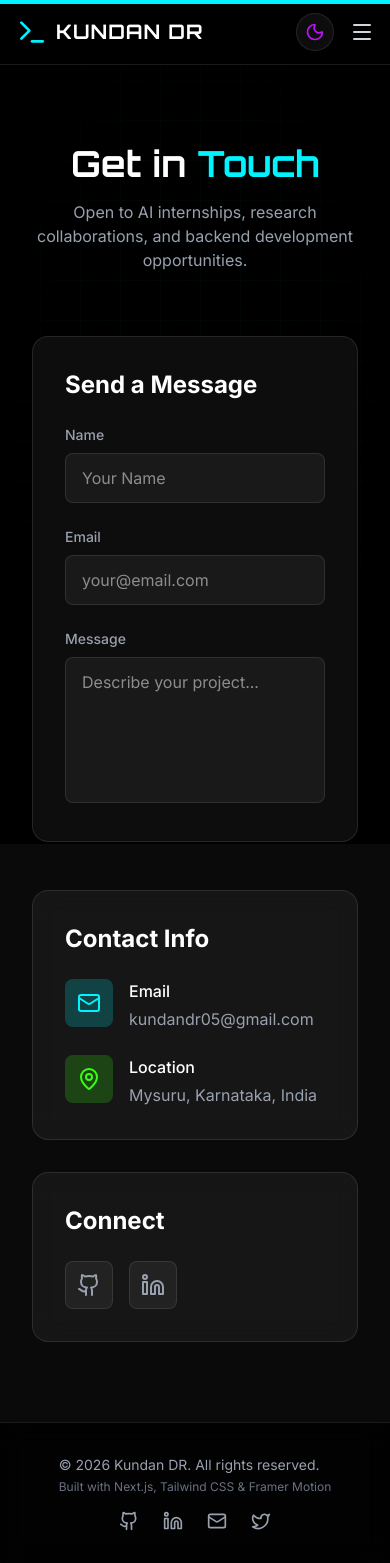
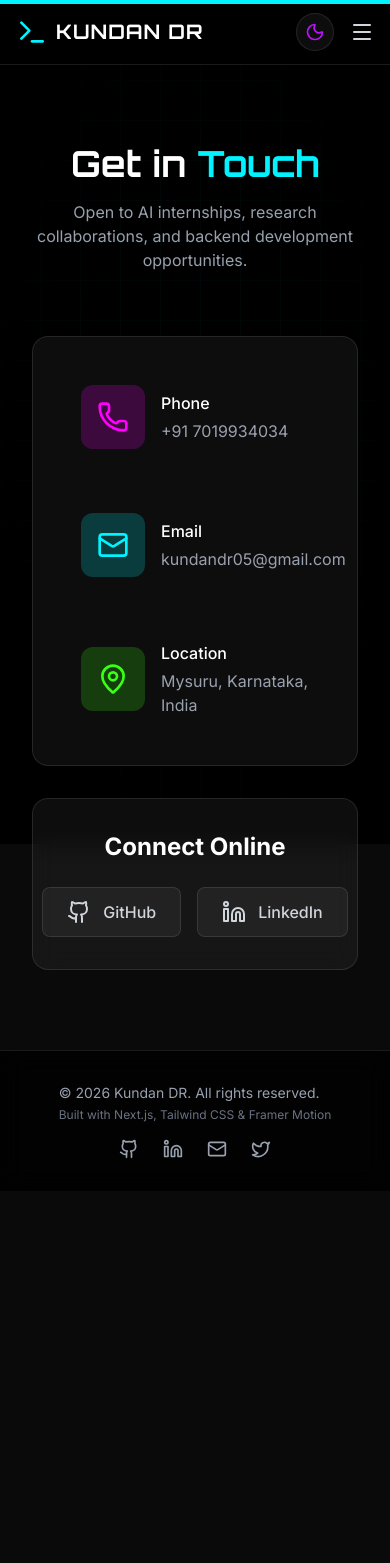
Before and after one commit to kundandr05/portfolio, a Next.js app: page /contact in a window 390 px wide. After the commit the page ends 1191 px from the top, so only its background shows below. Built offline with nearby package versions, Linux system fonts and the light colour scheme.

Commit message:
Update Contact page to remove form and add clickable phone/socials; Remove percentages from Skills page

```diff
--- a/src/app/contact/page.tsx
+++ b/src/app/contact/page.tsx
@@ -1,27 +1,13 @@
 "use client";
 
 import { motion } from 'framer-motion';
-import { Mail, MapPin, Github, Linkedin } from 'lucide-react';
+import { Mail, MapPin, Github, Linkedin, Phone } from 'lucide-react';
 import PageTransition from '@/components/shared/PageTransition';
-import { useState } from 'react';
 
 export default function Contact() {
-    const [formData, setFormData] = useState({
-        name: '',
-        email: '',
-        message: ''
-    });
-
-    const handleSubmit = (e: React.FormEvent) => {
-        e.preventDefault();
-        // Helper functionality to send email would go here
-        console.log('Form submitted:', formData);
-        alert('Message sent! (Simulation)');
-    };
-
     return (
         <PageTransition>
-            <section className="py-20">
+            <section className="py-20 min-h-[calc(100vh-200px)] flex items-center">
                 <div className="container mx-auto px-4">
                     <motion.div
                         initial={{ opacity: 0 }}
@@ -34,76 +20,37 @@ export default function Contact() {
                         <p className="text-gray-400">Open to AI internships, research collaborations, and backend development opportunities.</p>
                     </motion.div>
 
-                    <div className="grid grid-cols-1 lg:grid-cols-2 gap-12 max-w-6xl mx-auto">
-                        {/* Contact Form */}
+                    <div className="max-w-3xl mx-auto space-y-8">
+                        {/* Contact Info Grid */}
                         <motion.div
-                            initial={{ opacity: 0, x: -50 }}
-                            animate={{ opacity: 1, x: 0 }}
-                            className="glass-panel p-8 rounded-2xl"
+                            initial={{ opacity: 0, y: 20 }}
+                            animate={{ opacity: 1, y: 0 }}
+                            className="glass-panel p-8 md:p-12 rounded-2xl"
                         >
-                            <h2 className="text-2xl font-bold text-white mb-6">Send a Message</h2>
-                            <form onSubmit={handleSubmit} className="space-y-6">
-                                <div>
-                                    <label htmlFor="name" className="block text-gray-400 text-sm font-medium mb-2">Name</label>
-                                    <input
-                                        type="text"
-                                        id="name"
-                                        required
-                                        className="w-full bg-white/5 border border-white/10 rounded-lg px-4 py-3 text-white focus:outline-none focus:border-neon-cyan focus:ring-1 focus:ring-neon-cyan transition-colors"
-                                        placeholder="Your Name"
-                                        value={formData.name}
-                                        onChange={(e) => setFormData({ ...formData, name: e.target.value })}
-                                    />
+                            <div className="grid grid-cols-1 md:grid-cols-2 gap-8">
+                                <a href="tel:+917019934034" className="flex items-center gap-4 group hover:bg-white/5 p-4 rounded-xl transition-colors">
+                                    <div className="p-4 bg-neon-magenta/20 rounded-xl text-neon-magenta group-hover:scale-110 transition-transform">
+                                        <Phone className="w-8 h-8" />
                                     </div>
                                     <div>
-                                    <label htmlFor="email" className="block text-gray-400 text-sm font-medium mb-2">Email</label>
-                                    <input
-                                        type="email"
-                                        id="email"
-                                        required
-                                        className="w-full bg-white/5 border border-white/10 rounded-lg px-4 py-3 text-white focus:outline-none focus:border-neon-cyan focus:ring-1 focus:ring-neon-cyan transition-colors"
-                                        placeholder="your@email.com"
-                                        value={formData.email}
-                                        onChange={(e) => setFormData({ ...formData, email: e.target.value })}
-                                    />
+                                        <h3 className="text-white font-medium mb-1">Phone</h3>
+                                        <p className="text-gray-400 group-hover:text-neon-magenta transition-colors">+91 7019934034</p>
                                     </div>
-                                <div>
-                                    <label htmlFor="message" className="block text-gray-400 text-sm font-medium mb-2">Message</label>
-                                    <textarea
-                                        id="message"
-                                        required
-                                        rows={5}
-                                        className="w-full bg-white/5 border border-white/10 rounded-lg px-4 py-3 text-white focus:outline-none focus:border-neon-cyan focus:ring-1 focus:ring-neon-cyan transition-colors resize-none"
-                                        placeholder="Describe your project..."
-                                        value={formData.message}
-                                        onChange={(e) => setFormData({ ...formData, message: e.target.value })}
-                                    />
-                                </div>
-                            </form>
-                        </motion.div>
+                                </a>
 
-                        {/* Contact Info */}
-                        <motion.div
-                            initial={{ opacity: 0, x: 50 }}
-                            animate={{ opacity: 1, x: 0 }}
-                            className="space-y-8"
-                        >
-                            <div className="glass-panel p-8 rounded-2xl">
-                                <h2 className="text-2xl font-bold text-white mb-6">Contact Info</h2>
-                                <div className="space-y-6">
-                                    <div className="flex items-start gap-4">
-                                        <div className="p-3 bg-neon-cyan/20 rounded-lg text-neon-cyan">
-                                            <Mail className="w-6 h-6" />
+                                <a href="mailto:kundandr05@gmail.com" className="flex items-center gap-4 group hover:bg-white/5 p-4 rounded-xl transition-colors">
+                                    <div className="p-4 bg-neon-cyan/20 rounded-xl text-neon-cyan group-hover:scale-110 transition-transform">
+                                        <Mail className="w-8 h-8" />
                                     </div>
                                     <div>
                                         <h3 className="text-white font-medium mb-1">Email</h3>
-                                            <p className="text-gray-400">kundandr05@gmail.com</p>
+                                        <p className="text-gray-400 group-hover:text-neon-cyan transition-colors">kundandr05@gmail.com</p>
                                     </div>
-                                    </div>
+                                </a>
 
-                                    <div className="flex items-start gap-4">
-                                        <div className="p-3 bg-neon-green/20 rounded-lg text-neon-green">
-                                            <MapPin className="w-6 h-6" />
+                                <div className="flex items-center gap-4 p-4">
+                                    <div className="p-4 bg-neon-green/20 rounded-xl text-neon-green">
+                                        <MapPin className="w-8 h-8" />
                                     </div>
                                     <div>
                                         <h3 className="text-white font-medium mb-1">Location</h3>
@@ -111,26 +58,32 @@ export default function Contact() {
                                     </div>
                                 </div>
                             </div>
-                            </div>
+                        </motion.div>
 
-                            <div className="glass-panel p-8 rounded-2xl">
-                                <h2 className="text-2xl font-bold text-white mb-6">Connect</h2>
+                        {/* Social Links */}
+                        <motion.div
+                            initial={{ opacity: 0, y: 20 }}
+                            animate={{ opacity: 1, y: 0 }}
+                            transition={{ delay: 0.2 }}
+                            className="glass-panel p-8 rounded-2xl flex flex-col sm:flex-row items-center justify-between gap-6"
+                        >
+                            <h2 className="text-2xl font-bold text-white">Connect Online</h2>
                             <div className="flex gap-4">
                                 {[
-                                        { icon: Github, href: "https://github.com/kundandr05", color: "hover:text-neon-cyan" },
-                                        { icon: Linkedin, href: "https://linkedin.com/in/kundan-d-r-914274310", color: "hover:text-neon-magenta" }
+                                    { icon: Github, name: "GitHub", href: "https://github.com/kundandr05", color: "hover:text-neon-cyan hover:border-neon-cyan" },
+                                    { icon: Linkedin, name: "LinkedIn", href: "https://linkedin.com/in/kundan-d-r-914274310", color: "hover:text-neon-magenta hover:border-neon-magenta" }
                                 ].map((social, index) => (
                                     <a
                                         key={index}
                                         href={social.href}
                                         target="_blank"
                                         rel="noopener noreferrer"
-                                            className={`w-12 h-12 rounded-lg bg-white/5 border border-white/10 flex items-center justify-center text-gray-400 ${social.color} transition-all duration-300 hover:scale-110`}
+                                        className={`px-6 py-3 rounded-lg bg-white/5 border border-white/10 flex items-center gap-3 text-gray-300 transition-all duration-300 hover:scale-105 ${social.color}`}
                                     >
                                         <social.icon className="w-6 h-6" />
+                                        <span className="font-medium">{social.name}</span>
                                     </a>
                                 ))}
-                                </div>
                             </div>
                         </motion.div>
                     </div>
--- a/src/app/skills/page.tsx
+++ b/src/app/skills/page.tsx
@@ -88,7 +88,6 @@ export default function Skills() {
                                         <div key={skillIndex}>
                                             <div className="flex justify-between items-end mb-2">
                                                 <span className="text-gray-300 font-medium">{skill.name}</span>
-                                                <span className={`text-sm ${category.color}`}>{skill.level}%</span>
                                             </div>
                                             <div className="h-2 w-full bg-white/10 rounded-full overflow-hidden">
                                                 <motion.div
```
Lines whose indentation alone changed are shown as unchanged.
